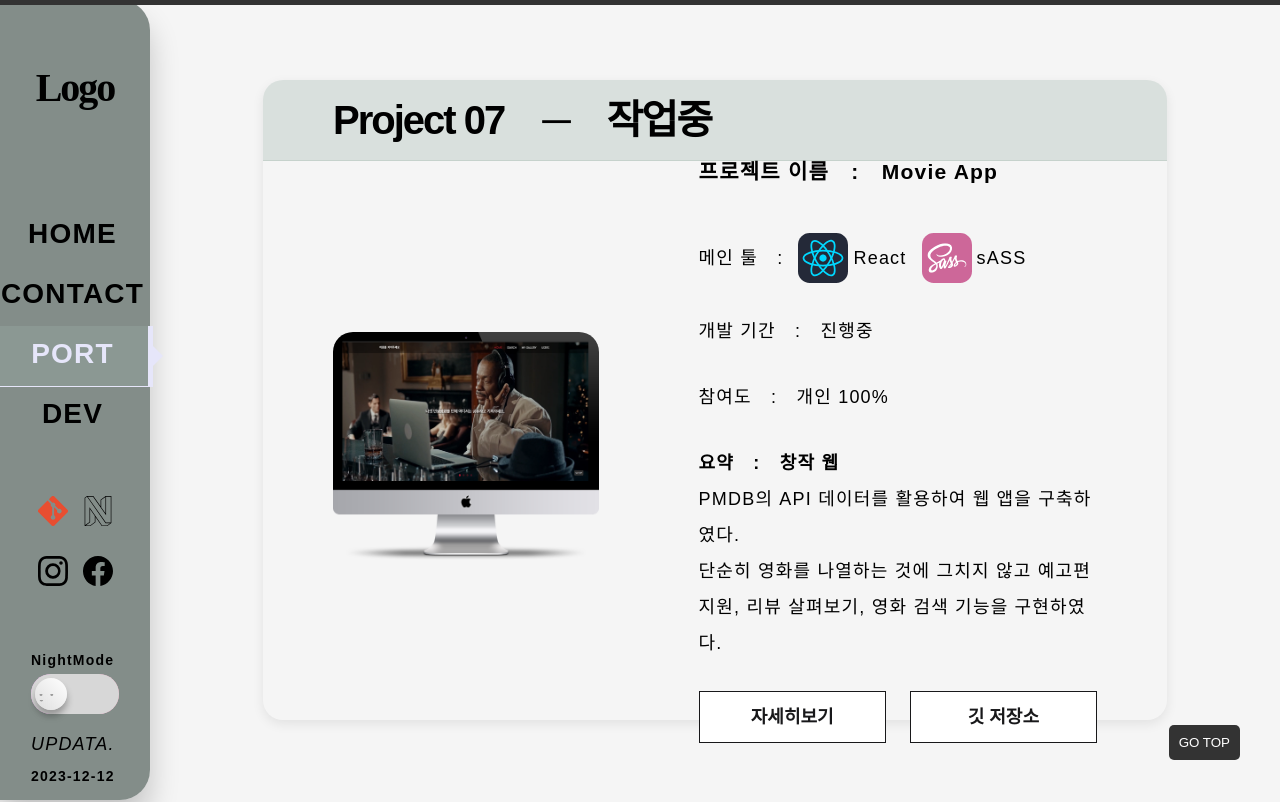
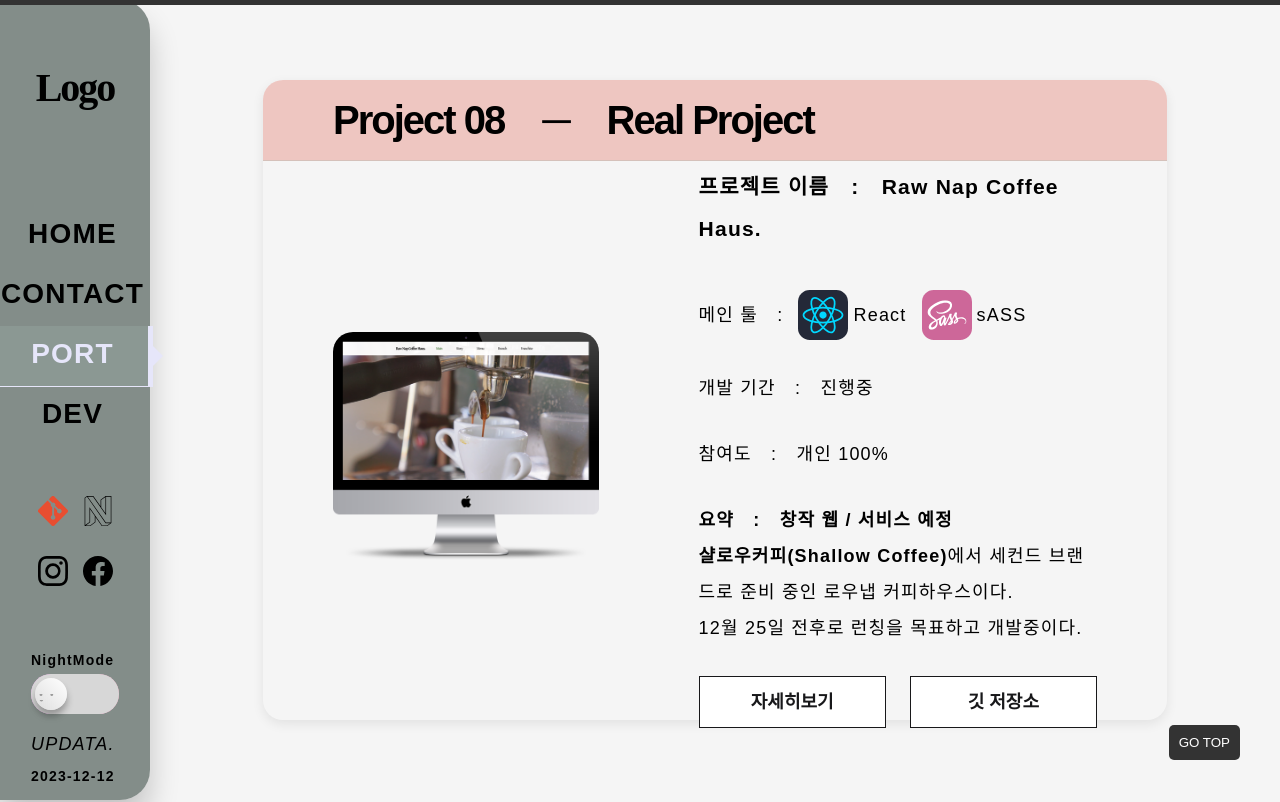
Before and after one commit to Kim-Sub/PORTFOLIO, a React (Create React App) app: page /PORT in a window 1280 px wide. Shown: the top 802 px of the page. Built offline with nearby package versions, Linux system fonts and the light colour scheme; a web font is replaced by a local one.

Commit message:
Upload Project 8

```diff
--- a/src/App.scss
+++ b/src/App.scss
@@ -246,7 +246,7 @@ body{ // 전체 바탕색
 #Port{
    width: 100vw;height: 100vh;
    .inner{
-      height: 700%; // 포트폴리오 갯수 * 100 %
+      height: 800%; // ─────★ 포트폴리오 갯수 * 100 % ★───── 아주 중요한 부분
       display: flex; flex-direction: column-reverse;
       section{width: 100%;height: 100vh;  @extend .flexCenter;
          >div{ // section inner (섹션 이너)
@@ -256,6 +256,7 @@ body{ // 전체 바탕색
                background: #9eb3a850;
                padding: 0 70px; border-radius: 20px 20px 0 0; box-sizing: border-box;
                border-bottom: 1px solid #9eb3a850;
+               &.section8h1{background:#db422e42}
 
             }
             >div{
@@ -276,7 +277,8 @@ body{ // 전체 바탕색
                      &:nth-child(2){display: flex; align-items: center;}
                      &:nth-last-child(1){margin-bottom: 0;}
                         span{font-size: 18px; font-weight: bold;}
-                        a:hover{color: $textHover;}
+                        a{font-weight: bold;}
+                        a:hover{color: $textHover; }
                         img{width: 50px; height: 50px; margin-left: 15px; margin-right: 5px;}
                   }
                   div{display: flex; justify-content: space-between;
--- a/src/Routes/Dev.jsx
+++ b/src/Routes/Dev.jsx
@@ -1,6 +1,4 @@
 import React from 'react';
-
-
 
 
 
@@ -8,7 +6,7 @@ const Dev = () => {
    return (
       <div id='Dev'>
          <div className='inner'>
-            <iframe src="https://m.blog.naver.com/powersub1101?categoryNo=69" title="External Content"></iframe>
+            <iframe src="https://blog.naver.com/PostList.naver?blogId=powersub1101&from=postList&categoryNo=69" title="External Content"></iframe>
          </div>
       </div>
    );
--- a/src/Routes/Port.jsx
+++ b/src/Routes/Port.jsx
@@ -9,6 +9,7 @@ import ButtonCodeview from '../components/Button-Codeview';
 const Port = () => {
    return (
       <div id='Port'>
+         {/* ■■■ 프로젝트 추가시 #Port .inner 높이 수정해줘야함 ■■■ */}
          <div className='inner'>
             {/* 프로젝트1 */}
             <section className='section1'>
@@ -51,7 +52,7 @@ const Port = () => {
                            <img src={process.env.PUBLIC_URL + '/img/skills/CSS.svg'} alt="스텍 이미지" />CSS
                            <img src={process.env.PUBLIC_URL + '/img/skills/JavaScript.svg'} alt="스텍 이미지" />JavaScript
                         </p>
-                        <p>개발 기간　:　2일</p>
+                        <p>개발 기간　:　5일</p>
                         <p>참여도　:　개인 100%</p>
                         <p><span>요약　:　창작 웹</span><br />
                         html과 css를 학습한 후, js를 시작하며 배운 정규식 표현으로 회원가입 페이지를 구축하였다. <br />
@@ -78,7 +79,7 @@ const Port = () => {
                            <img src={process.env.PUBLIC_URL + '/img/skills/Bootstrap.svg'} alt="스텍 이미지" />Bootstrap
                            <img src={process.env.PUBLIC_URL + '/img/skills/Sass.svg'} alt="스텍 이미지" />sCSS
                         </p>
-                        <p>개발 기간　:　3일</p>
+                        <p>개발 기간　:　5일</p>
                         <p>참여도　:　개인 100%</p>
                         <p><span>요약　:　부트스트랩</span><br />
                         부트스트랩으로 전반적인 프레임을 완성하였고<br />
@@ -200,6 +201,34 @@ const Port = () => {
                   </div>
                </div>
             </section>
+            {/* 프로젝트8 */}
+            <section className='section8'>
+               <div>
+                  <h1 className='section8h1'>Project 08　─　Real Project</h1>
+                  <div>
+                     <div className='jpegBox'>
+                        <img src={require('../img/portfolio8.png')} alt="포폴 프로젝트 이미지" />
+                     </div>
+                     <article>
+                        <h3>프로젝트 이름　:　Raw Nap Coffee Haus.</h3>
+                        <p>메인 툴　:
+                           <img src={process.env.PUBLIC_URL + '/img/skills/React.svg'} alt="스텍 이미지" />React
+                           <img src={process.env.PUBLIC_URL + '/img/skills/Sass.svg'} alt="스텍 이미지" />sASS
+                        </p>
+                        <p>개발 기간　:　진행중</p>
+                        <p>참여도　:　개인 100%</p>
+                        <p><span>요약　:　창작 웹 / 서비스 예정</span><br />
+                        <a href='https://map.naver.com/p/search/%EC%83%AC%EB%A1%9C%EC%9A%B0%EC%BB%A4%ED%94%BC' target='blank_'>샬로우커피(Shallow Coffee)</a>에서 세컨드 브랜드로 준비 중인 로우냅 커피하우스이다.<br />
+                           12월 25일 전후로 런칭을 목표하고 개발중이다.
+                        </p>
+                        <div>
+                           <Link to="https://kim-sub.github.io/Rawnap-Coffee/" target='blank_'><p><ButtonNormal/></p></Link>
+                           <Link to="https://github.com/Kim-Sub/Rawnap-Coffee" target='blank_'><p><ButtonCodeview/></p></Link>
+                        </div>
+                     </article>
+                  </div>
+               </div>
+            </section>
          </div>
       </div>
    );
```
Also changed, not shown: src/img/portfolio8.png (added).
